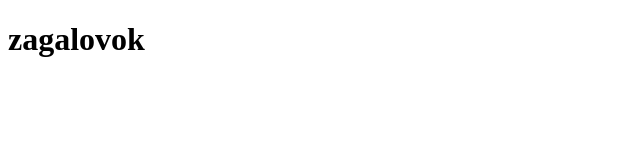
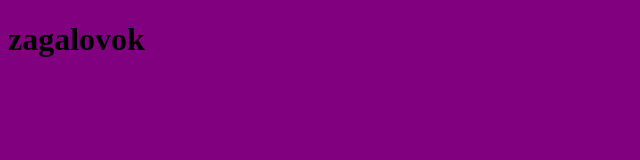
Before and after one commit to kempaciA/new-github, a plain HTML site: page index.html in a window 1280 px wide. Shown: the whole page, without its empty margins (0-640 px from the left). Drawn offline with Linux system fonts and the light colour scheme.

Commit message:
izmenili fon na fioltecviy

```diff
--- a/index.html
+++ b/index.html
@@ -5,6 +5,7 @@
     <meta http-equiv="X-UA-Compatible" content="IE=edge">
     <meta name="viewport" content="width=device-width, initial-scale=1.0">
     <title>Document</title>
+    <link rel="stylesheet" href="style.css">
 </head>
 <body>
         <h1>zagalovok</h1>
--- /dev/null
+++ b/style.css
@@ -0,0 +1,3 @@
+body {
+    background-color: purple;
+}
```
